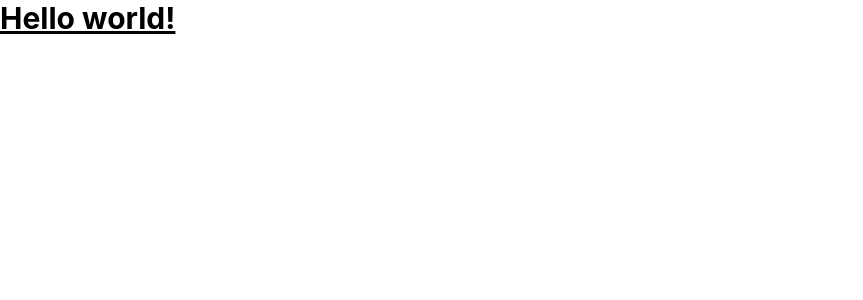
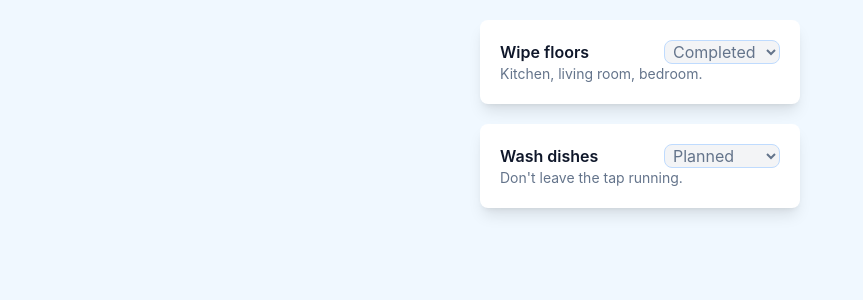
Before and after one commit to agusu/task-tracker, a React (Create React App) app: page / in a window 1280 px wide. Shown: the top 300 px of the page, without its empty margins (0-863 px from the left). Built offline with nearby package versions, Linux system fonts and the light colour scheme.

Commit message:
main components

```diff
--- a/src/App.js
+++ b/src/App.js
@@ -1,8 +1,9 @@
-import logo from "./logo.svg";
-import "./App.css";
+import React from "react";
+import ReactDOM from "react-dom";
+import TaskList from "./components/TaskList";
+// React is loaded and is available as React and ReactDOM
+// imports should NOT be used
 
-function App() {
-  return <h1 className="text-3xl font-bold underline">Hello world!</h1>;
+export default function App() {
+  return <TaskList />;
 }
-
-export default App;
--- /dev/null
+++ b/src/components/Task.jsx
@@ -0,0 +1,21 @@
+import { useState } from "react";
+
+export default function Task({ task, handleChangeState }) {
+  const [state, setState] = useState(task.state);
+
+  return (
+    <li key={task.name}>
+      <select
+        value={state}
+        onChange={(event) => {
+          handleChangeState(task, event.target.value);
+        }}
+      >
+        <option value="completed">Completed</option>
+        <option value="in-progress">In progress</option>
+        <option value="planned">Planned</option>
+      </select>
+      {task.name}
+    </li>
+  );
+}
--- /dev/null
+++ b/src/components/TaskList.jsx
@@ -0,0 +1,73 @@
+/*
+enum TaskState {
+  COMPLETED = "Completed",
+  IN_PROGRESS = "In progress",
+  PLANNED = "Planned"
+}
+*/
+import { useState, useEffect } from "react";
+
+export default function TaskList() {
+  const [tasks, setTasks] = useState([
+    {
+      name: "Wipe floors",
+      description: "Kitchen, living room, bedroom.",
+      state: "completed",
+      estimate: "1h.",
+    },
+    {
+      name: "Wash dishes",
+      description: "Don't leave the tap running.",
+      state: "planned",
+      estimate: "1h.",
+    },
+  ]);
+
+  useEffect(() => {
+    console.log(tasks);
+  }, [tasks]);
+
+  const handleChangeState = (task, newState) => {
+    tasks.find((t) => t.name === task.name).state = newState;
+    setTasks([...tasks]);
+  };
+
+  return (
+    <ul className="">
+      {tasks &&
+        tasks.map((task) => (
+          <li
+            key={task.name}
+            className="mx-auto max-w-xs p-5 my-5 rounded-lg bg-white shadow-lg"
+          >
+            <div className="flex items-center justify-start space-x-auto min-w-full">
+              <h3 className="text-slate-900 font-semibold basis-2/3">{task.name}</h3>
+              <select
+                className="rounded-lg bg-gray-100 px-1 border border-blue-200 text-slate-500 hover:rounded-lg"
+                value={task.state}
+                onChange={(event) => {
+                  handleChangeState(task, event.target.value);
+                }}
+              >
+                <option value="completed">Completed</option>
+                <option value="in-progress">In progress</option>
+                <option value="planned">Planned</option>
+              </select>
+            </div>
+            <p className="text-slate-500 text-sm">{task.description}</p>
+          </li>
+        ))}
+    </ul>
+  );
+}
+
+/*
+
+  return (
+    <ul>
+      {tasks &&
+        tasks.map((task) => <Task key={task.name} task={task}/>)}
+    </ul>
+  );
+}
+*/
--- a/src/index.css
+++ b/src/index.css
@@ -8,6 +8,7 @@ body {
     "Ubuntu", "Cantarell", "Fira Sans", "Droid Sans", "Helvetica Neue", sans-serif;
   -webkit-font-smoothing: antialiased;
   -moz-osx-font-smoothing: grayscale;
+  background-color: aliceblue;
 }
 
 code {
```
Also changed, not shown: src/services/TaskService.jsx (added).
